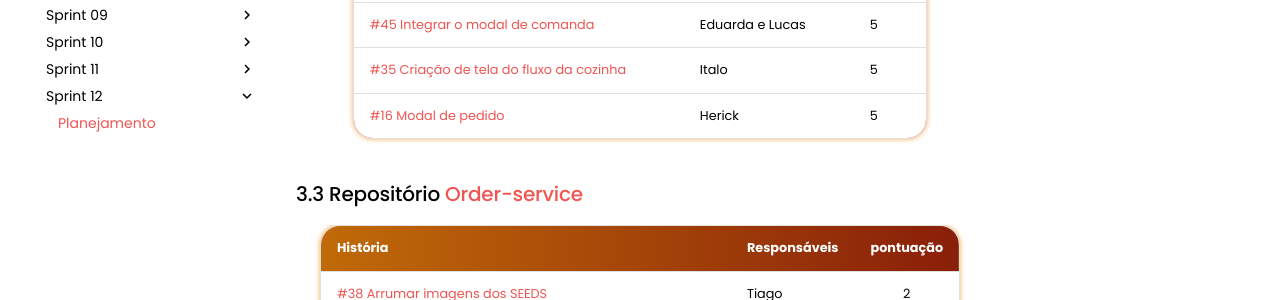
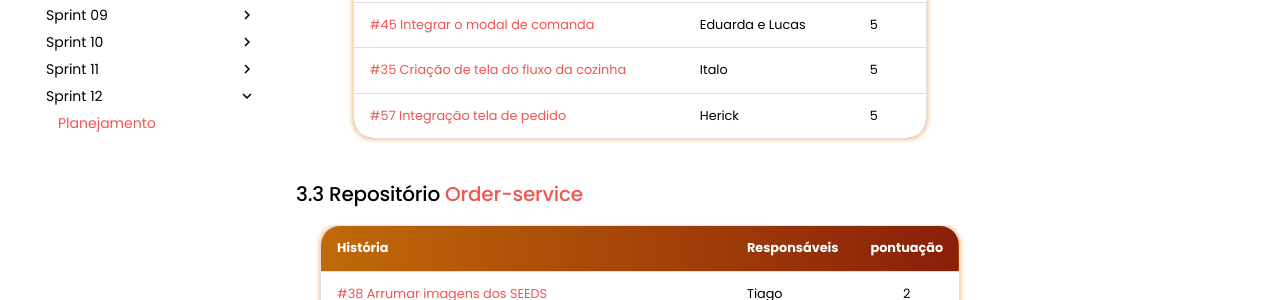
Before and after one commit to UnBArqDsw2021-1/2021.1_G02_TaNaMesa_docs, an MkDocs documentation site: the page built from docs/Sprints/Sprint-12/Planning-12.md, in a window 1280 px wide and 900 px high, scrolled down 1275 px. Shown: the part 308-608 px from the top of the window. Built offline with MkDocs 1.6.1 and Material for MkDocs 9.7.7, drawn with Linux system fonts in a browser that asks for light colours; comment, search, counter and statistics services are not loaded.

Commit message:
(#132) ajuste de link

```diff
--- a/docs/Sprints/Sprint-12/Planning-12.md
+++ b/docs/Sprints/Sprint-12/Planning-12.md
@@ -41,7 +41,7 @@
 | [#50 Integrar botão de pedir conta com modal](https://github.com/UnBArqDsw2021-1/2021.1_G02_TaNaMesa_Frontend/issues/50)  | Eduarda e Italo |     3     |
 | [#45 Integrar o modal de comanda](https://github.com/UnBArqDsw2021-1/2021.1_G02_TaNaMesa_Frontend/issues/45) | Eduarda e Lucas | 5 |
 | [#35 Criação de tela do fluxo da cozinha](https://github.com/UnBArqDsw2021-1/2021.1_G02_TaNaMesa_Frontend/issues/35)| Italo | 5 |
-| [#16 Modal de pedido](https://github.com/UnBArqDsw2021-1/2021.1_G02_TaNaMesa_Frontend/issues/16) | Herick | 5 |
+| [#57 Integração tela de pedido](https://github.com/UnBArqDsw2021-1/2021.1_G02_TaNaMesa_Frontend/issues/57) | Herick | 5 |
 
 ### 3.3 Repositório [Order-service](https://github.com/UnBArqDsw2021-1/2021.1_G02_TaNaMesa_Order_Service)
 |     História     |  Responsáveis   | pontuação |
```
